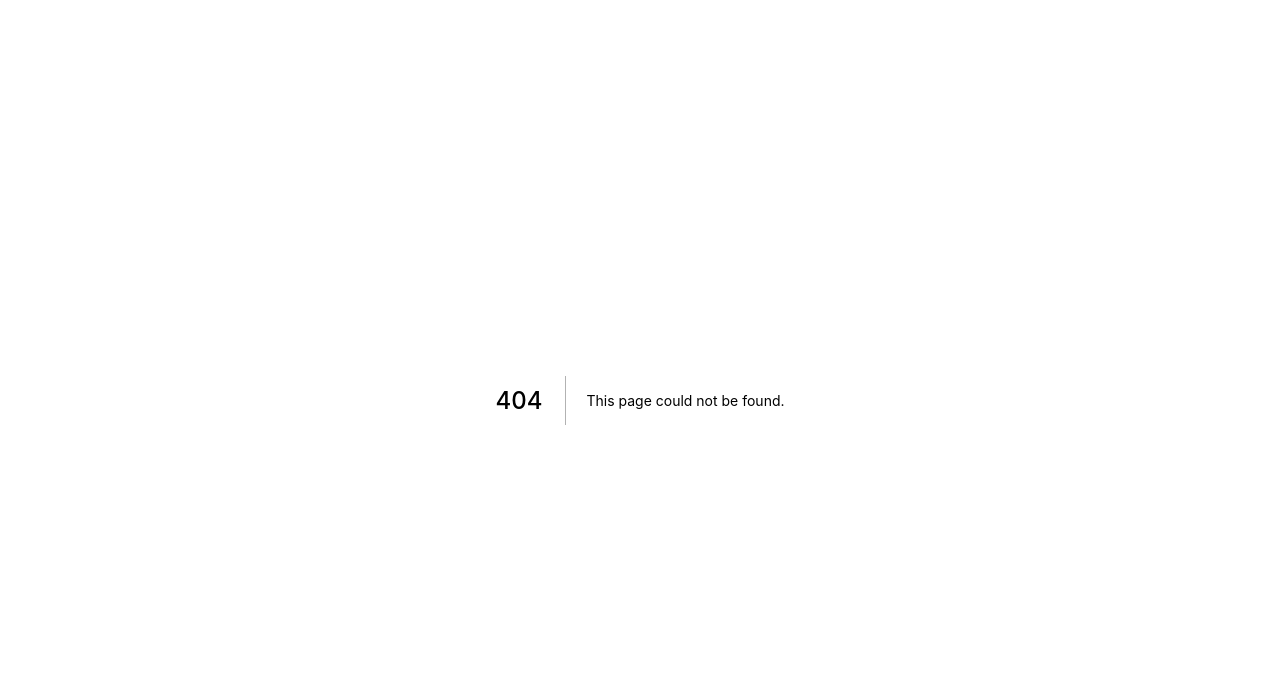
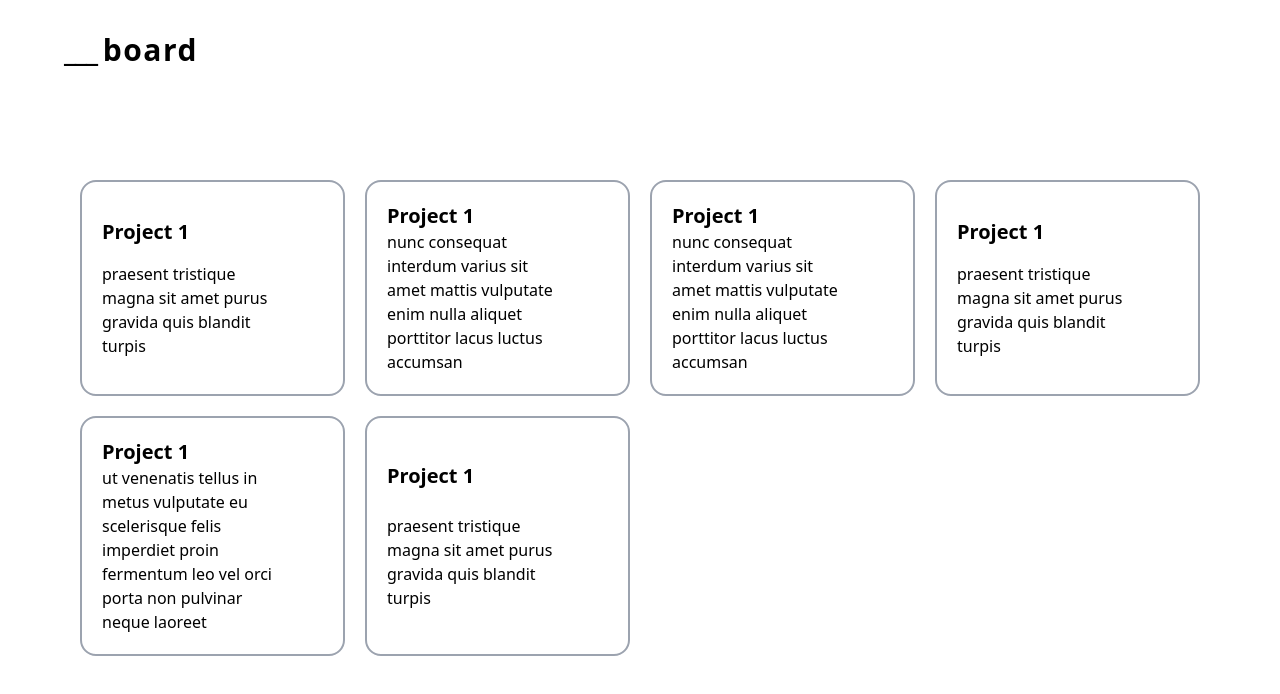
Before and after one commit to rg12301/dash_board, a Next.js app: page /projectSelection in a window 1280 px wide. Before the commit this address had no page. Shown: the top 694 px of the page. Built offline with nearby package versions, Linux system fonts and the light colour scheme.

Commit message:
Add ProjectSelection View

```diff
--- /dev/null
+++ b/components/Card.tsx
@@ -0,0 +1,20 @@
+import React, { ReactNode } from "react";
+
+interface Props {
+  children?: ReactNode;
+  className?: string;
+}
+
+const Card = ({ children, className }: Props) => {
+  return (
+    <div
+      className={`inline-block p-5 rounded-2xl border-2 border-gray-400  hover:border-_blue cursor-pointer hover:text-_blue ${
+        className ? className : ""
+      }`}
+    >
+      {children}
+    </div>
+  );
+};
+
+export default Card;
--- /dev/null
+++ b/components/ProjectCard.tsx
@@ -0,0 +1,24 @@
+import React from "react";
+import Card from "./Card";
+import { ArrowRightIcon as ArrowRight } from "@heroicons/react/outline";
+
+interface Props {
+  heading: string;
+  description: string;
+}
+
+const ProjectCard = ({ heading, description }: Props) => {
+  return (
+    <Card className="flex flex-row items-center space-x-5 group">
+      <div className="flex flex-col justify-evenly group-hover:text-gray-800 w-auto h-full">
+        <h1 className="text-xl font-semibold">{heading}</h1>
+        <span>{description}</span>
+      </div>
+      <div className="h-full flex flex-col justify-end">
+        <ArrowRight className="w-5 h-5 text-white group-hover:text-_blue" />
+      </div>
+    </Card>
+  );
+};
+
+export default ProjectCard;
--- /dev/null
+++ b/pages/projectSelection.tsx
@@ -0,0 +1,14 @@
+import Head from "next/head";
+import ProjectSelection from "../views/ProjectSelection";
+
+export default function Home() {
+  return (
+    <div>
+      <Head>
+        <title>_board | Project Selection</title>
+        <meta name="dashboard" content="" />
+      </Head>
+      <ProjectSelection />
+    </div>
+  );
+}
--- /dev/null
+++ b/views/ProjectSelection.tsx
@@ -0,0 +1,41 @@
+import React from "react";
+import Navbar from "../components/Navbar";
+import ProjectCard from "../components/ProjectCard";
+
+interface Props {}
+
+const ProjectSelection = (props: Props) => {
+  return (
+    <>
+      <Navbar />
+      <section className="mt-20 px-20 grid grid-cols-1 md:grid-cols-2 md:grid-row-col md:gap-5 lg:grid-cols-4">
+        <ProjectCard
+          heading="Project 1"
+          description="praesent tristique magna sit amet purus gravida quis blandit turpis"
+        />
+        <ProjectCard
+          heading="Project 1"
+          description="nunc consequat interdum varius sit amet mattis vulputate enim nulla aliquet porttitor lacus luctus accumsan"
+        />
+        <ProjectCard
+          heading="Project 1"
+          description="nunc consequat interdum varius sit amet mattis vulputate enim nulla aliquet porttitor lacus luctus accumsan"
+        />
+        <ProjectCard
+          heading="Project 1"
+          description="praesent tristique magna sit amet purus gravida quis blandit turpis"
+        />
+        <ProjectCard
+          heading="Project 1"
+          description="ut venenatis tellus in metus vulputate eu scelerisque felis imperdiet proin fermentum leo vel orci porta non pulvinar neque laoreet"
+        />
+        <ProjectCard
+          heading="Project 1"
+          description="praesent tristique magna sit amet purus gravida quis blandit turpis"
+        />
+      </section>
+    </>
+  );
+};
+
+export default ProjectSelection;
```
